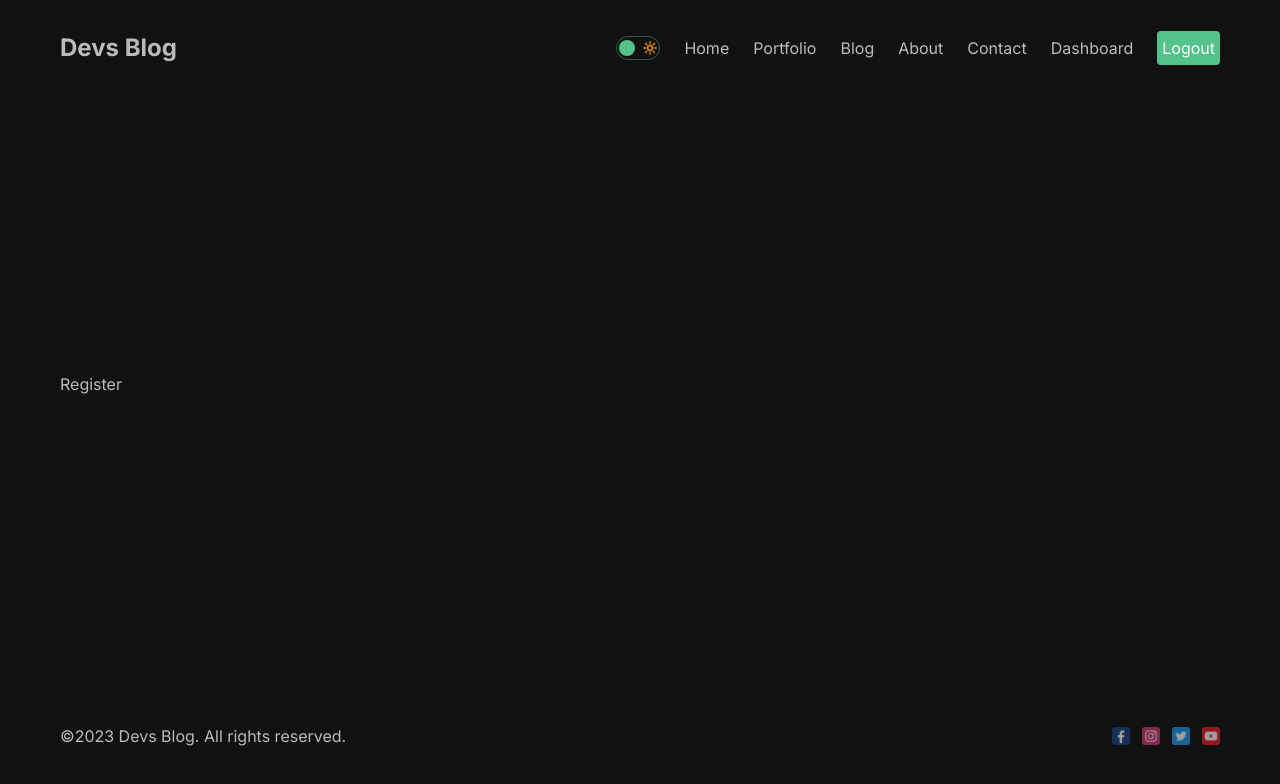
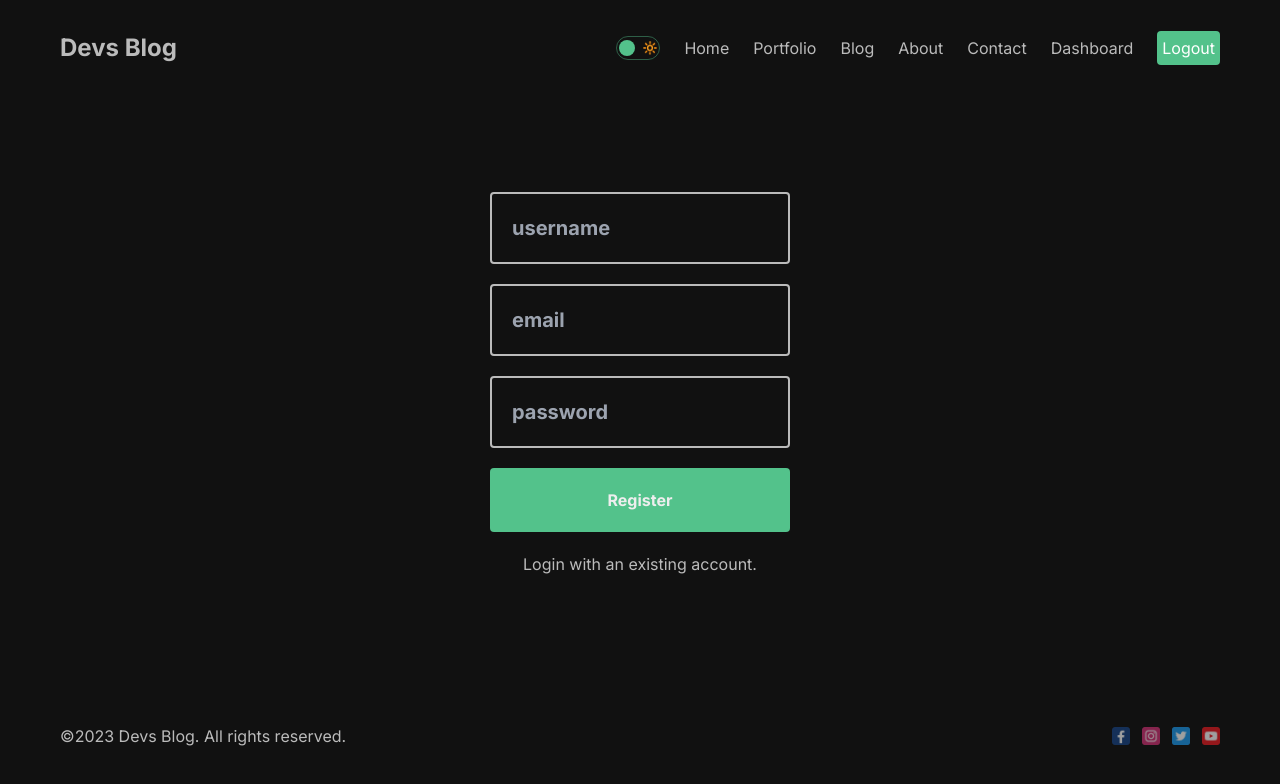
Before and after one commit to nazmulrony/next-js-blog-project, a Next.js app: page /dashboard/register in a window 1280 px wide. Shown: the top 784 px of the page. Built offline with nearby package versions, Linux system fonts and the light colour scheme.

Commit message:
sign up page added

```diff
--- a/src/app/api/auth/[...nextauth]/route.ts
+++ b/src/app/api/auth/[...nextauth]/route.ts
@@ -1,6 +1,5 @@
-import NextAuth from "next-auth";
-import GithubProvider from "next-auth/providers/github";
-import GoogleProvider from "next-auth/providers/google";
+import NextAuth from 'next-auth';
+import GoogleProvider from 'next-auth/providers/google';
 
 const handler = NextAuth({
 	providers: [
--- a/src/app/blog/page.tsx
+++ b/src/app/blog/page.tsx
@@ -1,30 +1,30 @@
-import Button from "@/components/button/Button";
-import Image from "next/image";
-import Link from "next/link";
-import { notFound } from "next/navigation";
+import Button from '@/components/button/Button';
+import Image from 'next/image';
+import Link from 'next/link';
+import { notFound } from 'next/navigation';
 
 export const metadata = {
-    title: "Rony | Blog",
-    description: "This is blog page",
+	title: 'Rony | Blog',
+	description: 'This is blog page',
 };
 
 async function getData() {
-    const res = await fetch("http://localhost:3000/api/posts", {
-        cache: "no-cache",
+	const res = await fetch('http://localhost:3000/api/posts', {
+		cache: 'no-cache',
 	});
 
-    if (!res.ok) {
-        notFound();
+	if (res.ok) {
+		return res.json();
 	}
-
-    return res.json();
+	return notFound();
 }
 
 export default async function Blog() {
 	const posts: Post[] = await getData();
+
 	return (
 		<div>
-            {posts.map((post) => (
+			{posts?.map((post) => (
 				<Link
 					href={`/blog/${post._id}`}
 					key={post._id}
--- a/src/app/dashboard/(auth)/register/page.tsx
+++ b/src/app/dashboard/(auth)/register/page.tsx
@@ -1,5 +1,64 @@
+'use client';
+import Link from 'next/link';
+import { useRouter } from 'next/navigation';
+import { FormEvent, useState } from 'react';
+
 export default function Register() {
-  return (
-    <div>Register</div>
-  )
+	const [error, setError] = useState<boolean>(false);
+	const router = useRouter();
+
+	const handleSubmit = async (e: FormEvent) => {
+		e.preventDefault();
+		const formElement = e.target as HTMLFormElement;
+		const name = (formElement[0] as HTMLInputElement).value;
+		const email = (formElement[1] as HTMLInputElement).value;
+		const password = (formElement[2] as HTMLInputElement).value;
+		try {
+			const res = await fetch('/api/auth/register', {
+				method: 'POST',
+				headers: {
+					'Content-Type': 'application/json',
+				},
+				body: JSON.stringify({ name, email, password }),
+			});
+			res.status === 201 &&
+				router.push(
+					'/dashboard/login?success=Account has been created.'
+				);
+		} catch (err) {
+			setError(true);
+		}
+	};
+	return (
+		<div className="flex justify-center items-center flex-col gap-5">
+			<form
+				onSubmit={handleSubmit}
+				className="w-[300px] flex flex-col gap-5"
+			>
+				<input
+					type="text"
+					className=" p-5 bg-transparent border-2 border-[#bbb] rounded text-xl font-bold"
+					required
+					placeholder="username"
+				/>
+				<input
+					type="email"
+					className=" p-5 bg-transparent border-2 border-[#bbb] rounded text-xl font-bold"
+					required
+					placeholder="email"
+				/>
+				<input
+					type="password"
+					className=" p-5 bg-transparent border-2 border-[#bbb] rounded text-xl font-bold"
+					required
+					placeholder="password"
+				/>
+			</form>
+			{error && <p className="text-red-500">Something went wrong!</p>}
+			<button className="w-[300px] p-5 cursor-pointer bg-[#53c28b] border-none rounded text-[#eee] font-bold">
+				Register
+			</button>
+			<Link href="/dashboard/login">Login with an existing account.</Link>
+		</div>
+	);
 }
```
Also changed, not shown: src/utils/db.js (+7 -7 lines), src/app/api/auth/register/route.ts (added). Lines whose indentation alone changed are shown as unchanged.
